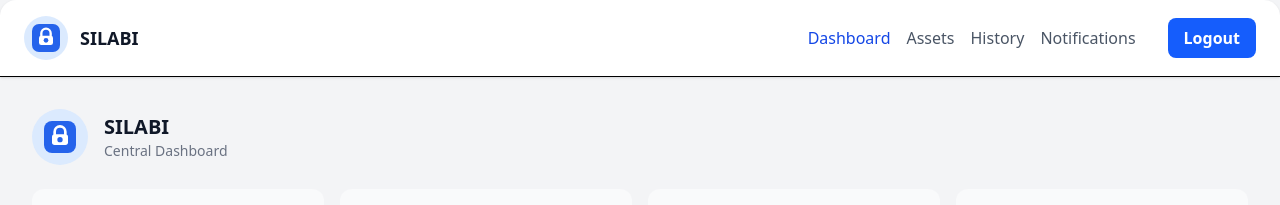
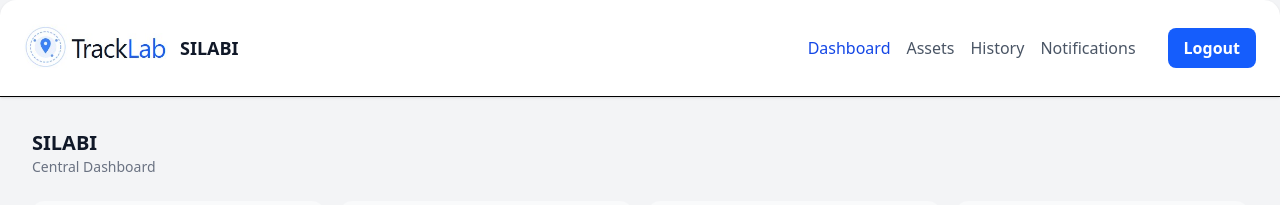
Before and after one commit to FauzanHandoyo/SILABI-Tracklab, a React (Vite) app in the folder SILABI-Tracklab-frontend/: page / in a window 1280 px wide. Shown: the top 205 px of the page. Built offline with nearby package versions, Linux system fonts and the light colour scheme; no server answers; sample sign-in values are in the browser's storage.

Commit message:
Tracklab logo

```diff
--- a/SILABI-Tracklab-frontend/src/components/Dashboard.tsx
+++ b/SILABI-Tracklab-frontend/src/components/Dashboard.tsx
@@ -89,14 +89,6 @@ const Dashboard: React.FC = () => {
     <div className="p-8">
       {/* Header */}
       <div className="flex items-center gap-4 mb-6">
-        <div className="bg-blue-100 rounded-full p-3">
-          <svg width="32" height="32" fill="none" viewBox="0 0 24 24">
-            <rect width="24" height="24" rx="6" fill="#2563eb"/>
-            <path d="M8 10V8a4 4 0 118 0v2" stroke="#fff" strokeWidth="2" strokeLinecap="round"/>
-            <rect x="6" y="10" width="12" height="8" rx="2" fill="#fff"/>
-            <circle cx="12" cy="14" r="2" fill="#2563eb"/>
-          </svg>
-        </div>
         <div>
           <div className="font-bold text-xl text-gray-900">SILABI</div>
           <div className="text-gray-500 text-sm">Central Dashboard</div>
--- a/SILABI-Tracklab-frontend/src/components/Navigation.tsx
+++ b/SILABI-Tracklab-frontend/src/components/Navigation.tsx
@@ -1,5 +1,6 @@
 import React from 'react';
 import { Link, useLocation, useNavigate } from 'react-router-dom';
+import trackLabLogo from '../assets/tracklab-logo.jpg';
 
 const Navigation: React.FC = () => {
   const location = useLocation();
@@ -22,14 +23,7 @@ const Navigation: React.FC = () => {
   return (
     <nav className="flex items-center justify-between px-6 py-4 bg-white rounded-t-2xl shadow border-b">
       <div className="flex items-center gap-3">
-        <div className="bg-blue-100 rounded-full p-2">
-          <svg width="28" height="28" fill="none" viewBox="0 0 24 24">
-            <rect width="24" height="24" rx="6" fill="#2563eb"/>
-            <path d="M8 10V8a4 4 0 118 0v2" stroke="#fff" strokeWidth="2" strokeLinecap="round"/>
-            <rect x="6" y="10" width="12" height="8" rx="2" fill="#fff"/>
-            <circle cx="12" cy="14" r="2" fill="#2563eb"/>
-          </svg>
-        </div>
+        <img src={trackLabLogo} alt="TrackLab Logo" className="h-16 w-36 rounded-full object-cover" />
         <div>
           <span className="font-bold text-lg text-gray-900">SILABI</span>
         </div>
--- /dev/null
+++ b/SILABI-Tracklab-frontend/src/index.d.ts
@@ -0,0 +1 @@
+declare module '*.jpg';
```
Also changed, not shown: SILABI-Tracklab-frontend/src/assets/tracklab-logo.jpg (added).
